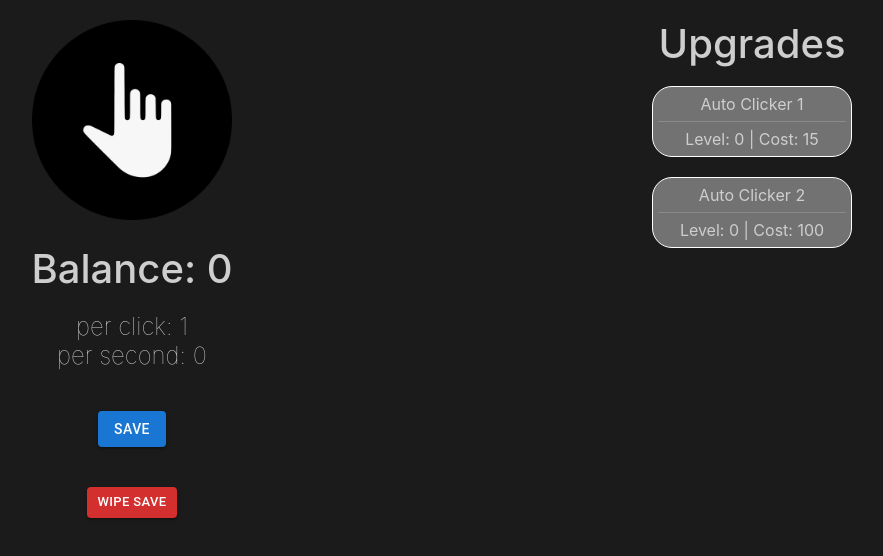
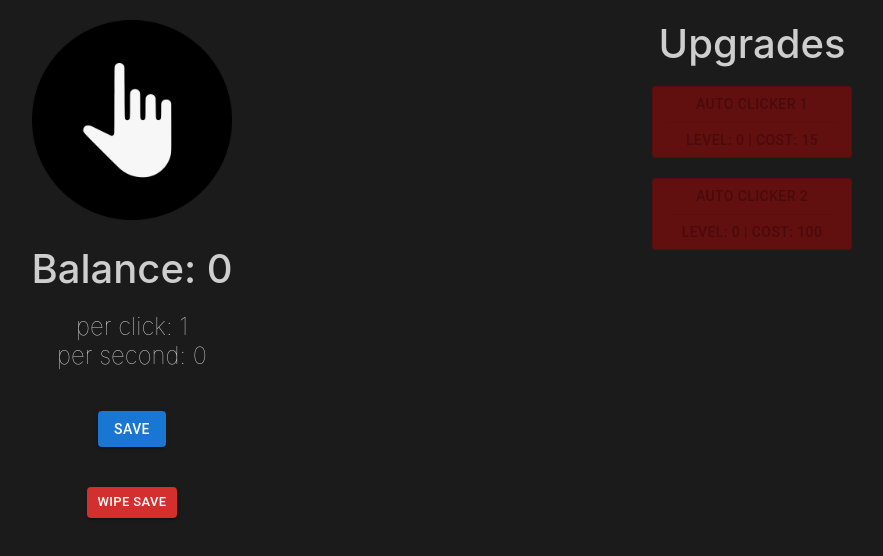
Before and after one commit to AntonioToni/idle-clicker, a React (Create React App) app: page / in a window 1280 px wide. Shown: the top 556 px of the page, without its empty margins (198-1081 px from the left). Built offline with nearby package versions, Linux system fonts and the light colour scheme.

Commit message:
Upgrade buttons -> mui style

```diff
--- a/src/components/upgradeButton.css
+++ b/src/components/upgradeButton.css
@@ -1,11 +1,5 @@
 .upgradeButton{
   width: 200px;
-  padding: 5px;
-  border: 1px solid white;
-  border-radius: 20px;
-  margin: 10px 0 10px 0;
-  color: rgb(206, 206, 206);
-  background-color: transparent;
   transition: 300ms ease;
   -webkit-animation: fadeIn 1s;
   animation: fadeIn 1s;
@@ -15,18 +9,14 @@
   outline: 2px solid rgb(255, 255, 255);
 }
 
-.upgradeButtonDisabled{
-  background-color: rgb(114, 114, 114);
-}
-
-.upgradeButtonDisabled:hover{
-  cursor:not-allowed;
-  outline: none;
-}
-
 .buttonDesc{
   position: relative;
   display: inline-block;
+}
+
+.MuiButtonBase-root:disabled {
+  background-color: rgba(197, 0, 0, 0.425);
+  color: 'warning';
 }
 
 .buttonDesc .buttonDescText{
--- a/src/components/upgradeButton.tsx
+++ b/src/components/upgradeButton.tsx
@@ -1,3 +1,4 @@
+import { Button } from "@mui/material";
 import React, { FunctionComponent, useState } from "react";
 import './upgradeButton.css'
 interface ButtonProps {
@@ -15,23 +16,22 @@ const UpgradeButton: FunctionComponent<ButtonProps> = (props: ButtonProps) => {
 
   const [isVisible, setIsVisible] = useState(false);
 
-  if (props.balance >= props.cost - 200 && !isVisible) {
+  if (props.balance >= props.cost - Math.max(200, props.cost * 0.1) && !isVisible) {
     setIsVisible(true);
   }
 
   return (
     <div className="buttonDesc">
-      <button
-        type="button"
-        style={{ display: isVisible ? "inline-block" : "none" }}
+      <Button
+        variant="outlined"
+        style={{ display: isVisible ? "inline-block" : "none" , margin: "10px"}}
         id={props.id}
-        data-toggle="tooltip"
-        data-placement="left"
-        className={props.balance < props.cost ? "upgradeButton upgradeButtonDisabled" : "upgradeButton"}
+        disabled={props.balance < props.cost ? true : false}
+        className="upgradeButton"
         onClick={() => { props.clickHandler(props.id) }}>
         {props.name} <br /> <hr />
         Level: {props.level} | Cost: {props.cost}
-      </button>
+      </Button>
       <span className={props.level === 0 ? "buttonDescText" : "buttonDescText buttonDescTextExpanded"}>
         {props.name} <br/>
         Owned: {props.level} <br/>
```
